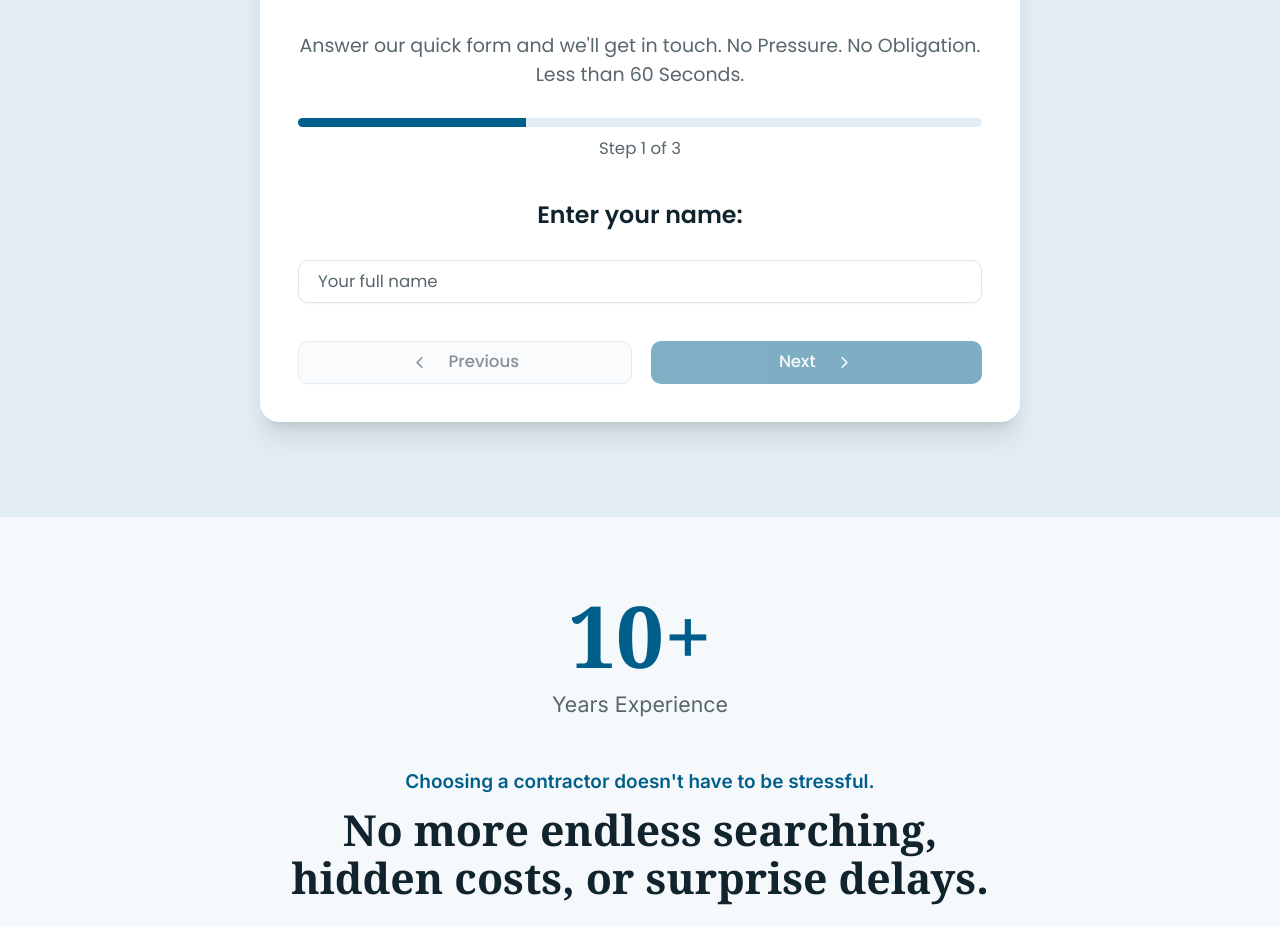
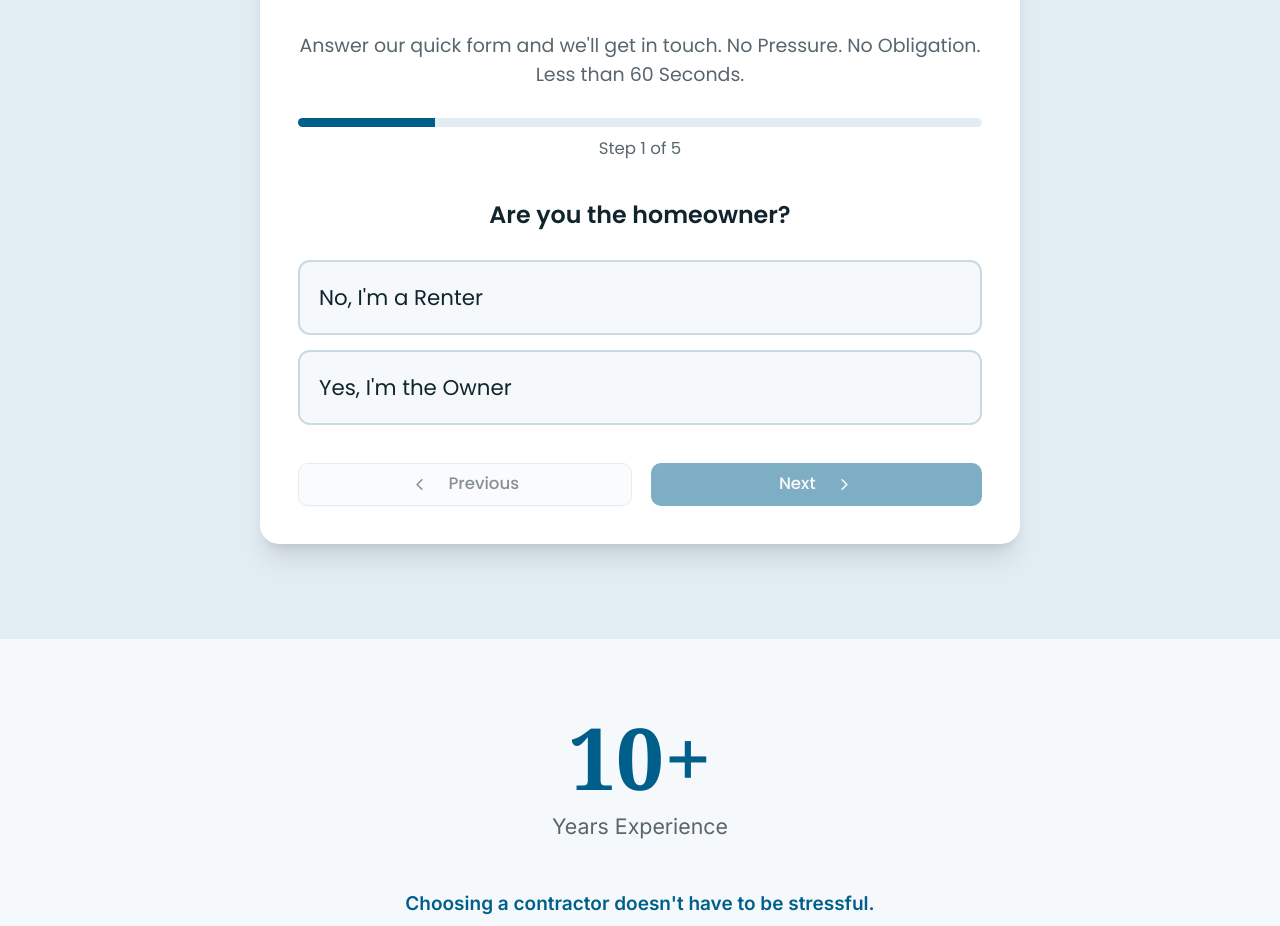
Before and after one commit to Fbet590/NexRoof---Original, a Next.js app: page / in a window 1280 px wide. Shown: the part 900-1826 px from the top of the page. Built offline with nearby package versions, Linux system fonts and the light colour scheme.

Commit message:
feat: add new form steps and auto-advance logic
Co-authored-by: Fbet590 <271462897+Fbet590@users.noreply.github.com>

```diff
--- a/components/landing/quote-form.tsx
+++ b/components/landing/quote-form.tsx
@@ -8,6 +8,16 @@ import { ChevronLeft, ChevronRight } from "lucide-react"
 import { cn } from "@/lib/utils"
 
 const steps = [
+  {
+    title: "Are you the homeowner?",
+    type: "single",
+    options: ["No, I'm a Renter", "Yes, I'm the Owner"]
+  },
+  {
+    title: "What service do you need?",
+    type: "single",
+    options: ["Roof Replacement", "Roof Repair", "Not Sure"]
+  },
   {
     title: "Enter your name:",
     type: "text",
@@ -52,6 +62,16 @@ export function QuoteForm() {
 
   const step = steps[currentStep]
   const progress = ((currentStep + 1) / steps.length) * 100
+
+  const handleOptionSelect = (option: string) => {
+    setAnswers({ ...answers, [currentStep]: option })
+    // Auto-advance to the next step after a brief pause for visual feedback
+    if (currentStep < steps.length - 1) {
+      setTimeout(() => {
+        setCurrentStep((prev) => (prev < steps.length - 1 ? prev + 1 : prev))
+      }, 200)
+    }
+  }
 
   const handleInputChange = (value: string) => {
     // Format phone number as user types
@@ -115,9 +135,11 @@ export function QuoteForm() {
 
     // Prepare form data for webhook
     const formData = {
-      name: answers[0],
-      email: answers[1],
-      phone: answers[2],
+      homeowner: answers[0],
+      service: answers[1],
+      name: answers[2],
+      email: answers[3],
+      phone: answers[4],
       submitted_at: new Date().toISOString(),
       event_id: eventId
     }
@@ -179,6 +201,26 @@ export function QuoteForm() {
 
           {/* Options or Input */}
           <div className="space-y-3 mb-8">
+            {step.type === "single" ? (
+              step.options?.map((option) => {
+                const isSelected = answers[currentStep] === option
+                return (
+                  <button
+                    key={option}
+                    type="button"
+                    onClick={() => handleOptionSelect(option)}
+                    className={cn(
+                      "w-full p-4 rounded-lg border-2 text-left text-lg transition-all min-h-[44px]",
+                      isSelected
+                        ? "border-primary bg-primary/10 text-card-foreground"
+                        : "border-border bg-background hover:border-primary/50 text-card-foreground"
+                    )}
+                  >
+                    {option}
+                  </button>
+                )
+              })
+            ) : (
               <div className="space-y-2">
                 <Input
                   type={step.type === "tel" ? "text" : step.type}
@@ -194,6 +236,7 @@ export function QuoteForm() {
                   <p className="text-sm text-destructive">{errors[currentStep]}</p>
                 )}
               </div>
+            )}
           </div>
 
           {/* Navigation */}
```
Lines whose indentation alone changed are shown as unchanged.
